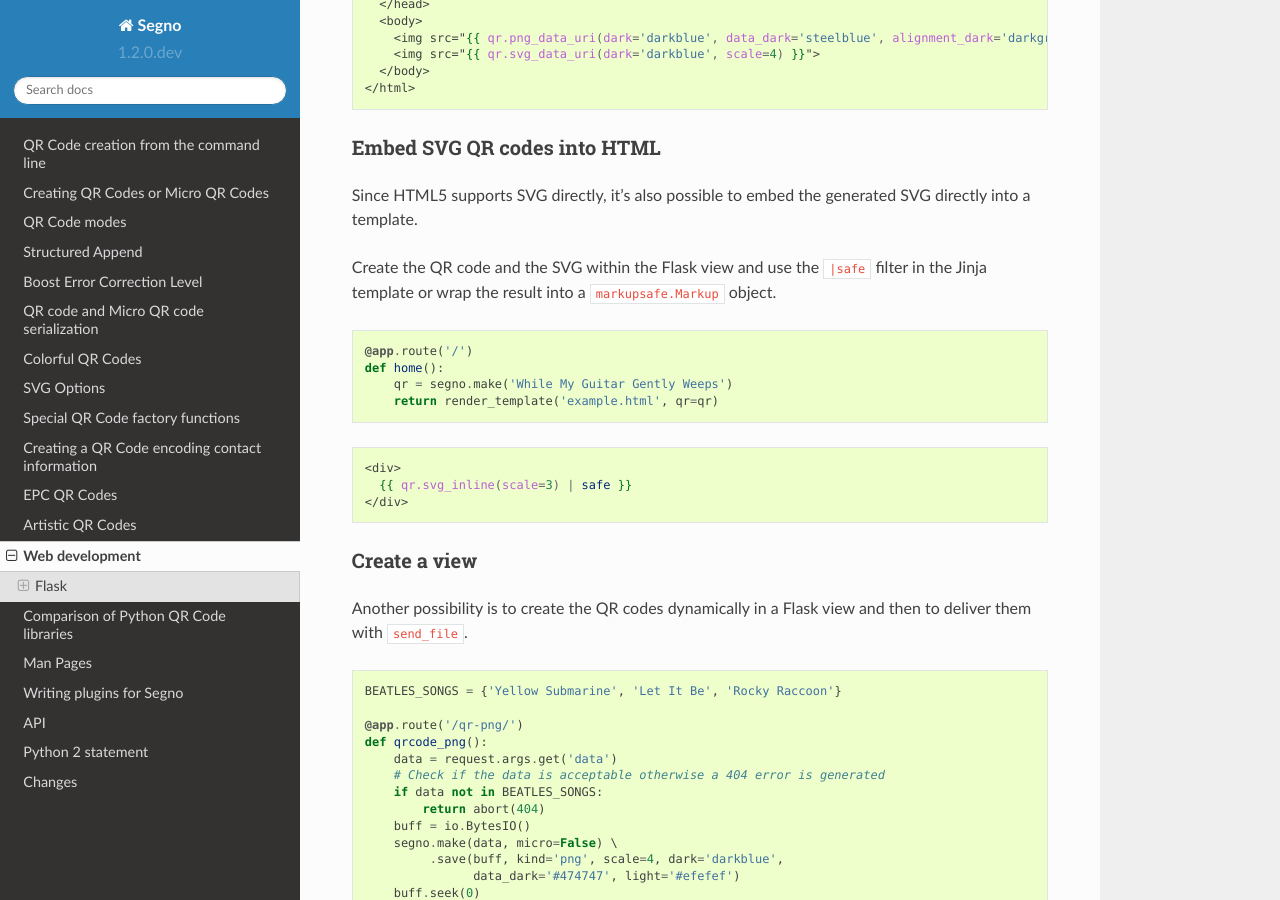
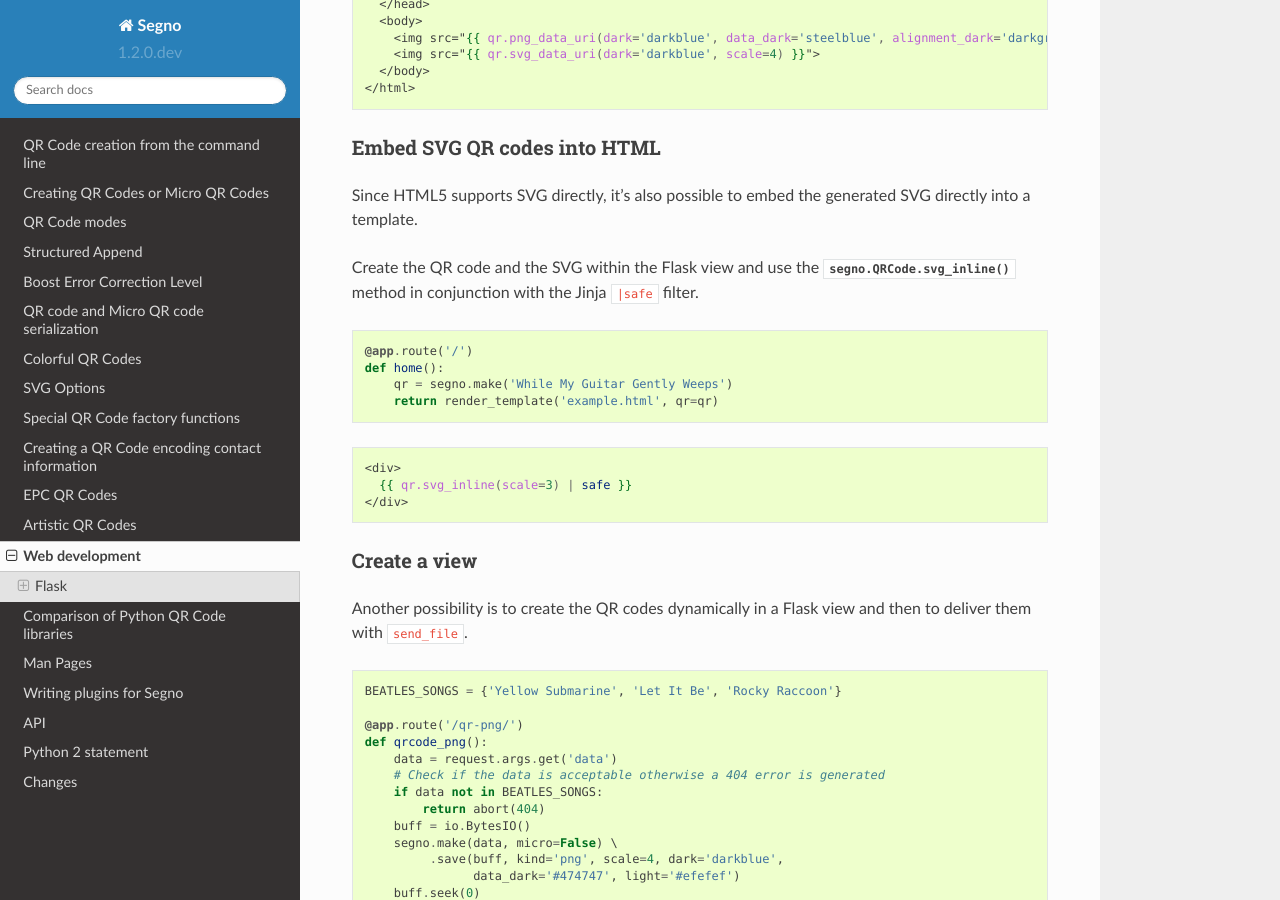
Before and after one commit to heuer/segno, a Sphinx documentation site: the page built from docs/web-development.rst, in a window 1280 px wide and 900 px high, scrolled down 786 px. Built offline with Sphinx 7.4.7 and the Read the Docs theme 2.0.0, drawn with Linux system fonts in a browser that asks for light colours; the version number is read from the project's files by our own code.

Commit message:
Updated docs regarding the Flask example

```diff
--- a/docs/web-development.rst
+++ b/docs/web-development.rst
@@ -54,8 +54,9 @@ Embed SVG QR codes into HTML
 Since HTML5 supports SVG directly, it's also possible to embed the
 generated SVG directly into a template.
 
-Create the QR code and the SVG within the Flask view and use the ``|safe`` filter
-in the Jinja template or wrap the result into a ``markupsafe.Markup`` object.
+Create the QR code and the SVG within the Flask view and use the
+:py:func:`segno.QRCode.svg_inline()` method in conjunction with the Jinja
+``|safe`` filter.
 
 .. code-block:: python
 
```
